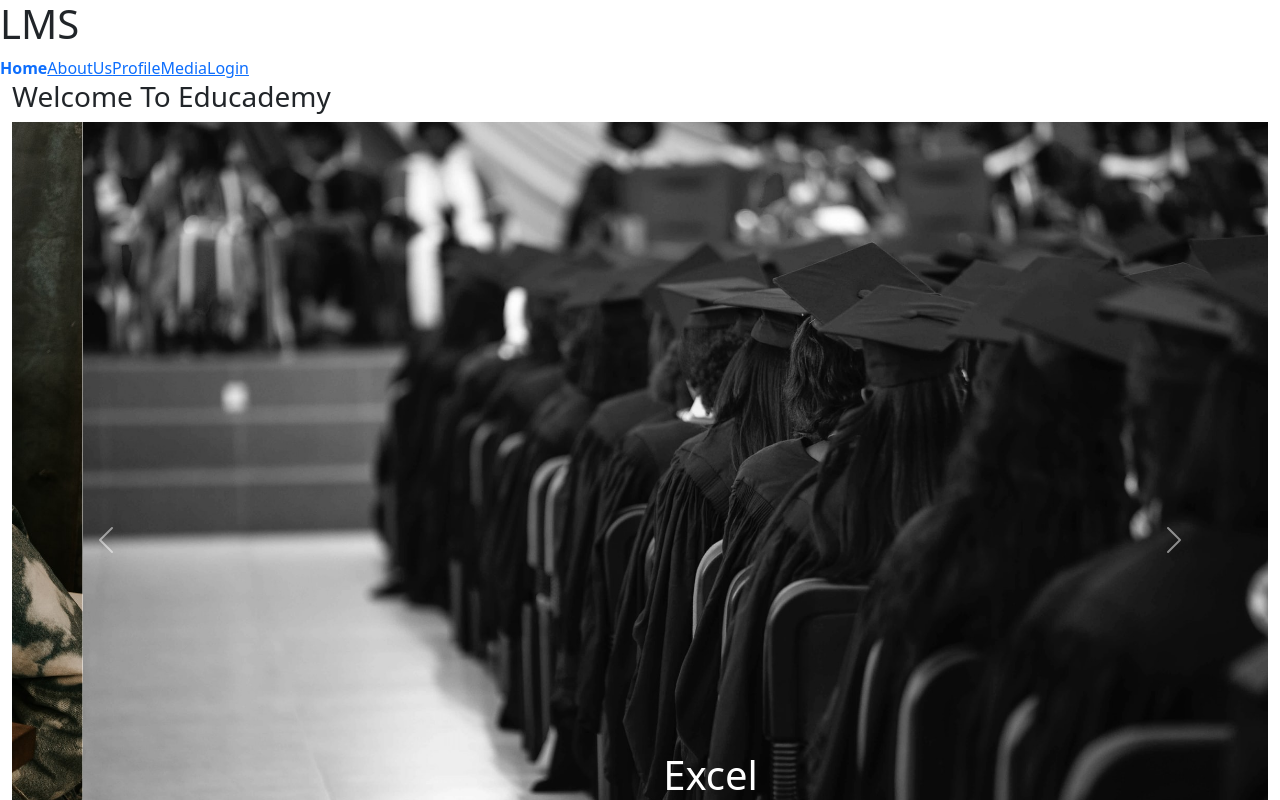
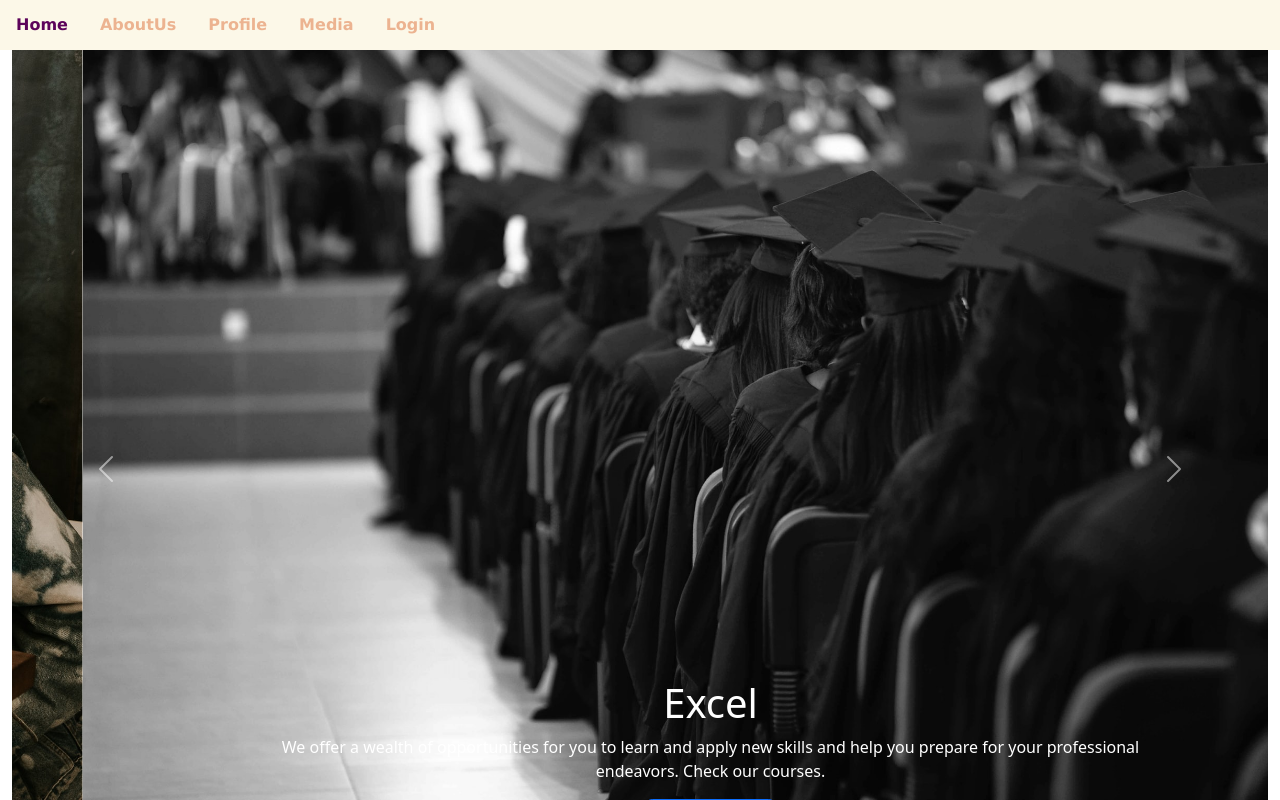
Before and after one commit to ankita2310/LearningManangementSystem, a React (Create React App) app: page /#/ in a window 1280 px wide. Shown: the top 800 px of the page. Built offline with nearby package versions, Linux system fonts and the light colour scheme.

Commit message:
navbar styling

```diff
--- a/src/App.js
+++ b/src/App.js
@@ -15,7 +15,7 @@ function App() {
     <AuthProvider>
      <HashRouter>
         <div>
-          <h1 className="pageHeader">LMS</h1>
+
             <>
             <Navbar/>
               </>
--- a/src/Components/Home.js
+++ b/src/Components/Home.js
@@ -9,7 +9,7 @@ export const Home=()=>{
         <div className='container-fluid' >
         <div className="row">
         <div className="col-sm-12">
-        <h3>Welcome To Educademy</h3>
+
         </div>
         </div>
         <div className="row">
@@ -27,7 +27,7 @@ export const Home=()=>{
             We have been preparing the students for the future. Sign up for
             the best academic experience.
           </p>
-          <a href="#" class="btn btn-lg btn-primary">Sign up Today</a>
+          <a href="#0" class="btn btn-lg btn-primary">Sign up Today</a>
         </Carousel.Caption>
         </Carousel.Item>
         <Carousel.Item>
@@ -43,7 +43,7 @@ export const Home=()=>{
             skills and help you prepare for your professional endeavors. Check
             our courses.
           </p>
-          <a href="#" class="btn btn-lg btn-primary">Course list</a>
+          <a href="#0" class="btn btn-lg btn-primary">Course list</a>
         </Carousel.Caption>
         </Carousel.Item>
         <Carousel.Item>
--- a/src/Components/Navbar.js
+++ b/src/Components/Navbar.js
@@ -1,6 +1,6 @@
 
 import React from 'react';
-import { NavLink } from 'react-router-dom';
+import {Nav, NavLink } from './NavbarElem';
 import { useAuth } from '../utility/auth';
 
 export const Navbar =()=>{
@@ -14,7 +14,7 @@ export const Navbar =()=>{
     const auth=useAuth()
 
 return(
-    <nav>
+    <Nav>
         <NavLink style={navLinkStyles} to="/">Home</NavLink>
         <NavLink style={navLinkStyles} to="/aboutUs">AboutUs</NavLink>
         <NavLink style={navLinkStyles} to="/profile">Profile</NavLink>
@@ -25,6 +25,6 @@ return(
                 <NavLink style={navLinkStyles} to="/login">Login</NavLink>
             )
         }
-    </nav>
+    </Nav>
 )
 }
--- a/src/Components/style.css
+++ /dev/null
@@ -1,76 +0,0 @@
-.img-class {
-    width: 100%;
-  }
-  body {
-    font-family: Arial, Helvetica, sans-serif;
-    margin: 0;
-  }
-
-  html {
-    box-sizing: border-box;
-  }
-
-  *,
-  *:before,
-  *:after {
-    box-sizing: inherit;
-  }
-
-  .column {
-    float: left;
-    width: 33.3%;
-    margin-bottom: 16px;
-    padding: 0 8px;
-  }
-
-  .card {
-    box-shadow: 0 4px 8px 0 rgba(0, 0, 0, 0.2);
-    margin: 8px;
-  }
-
-  .about-section {
-    padding: 50px;
-    text-align: center;
-    color: white;
-  }
-
-  .container {
-    padding: 0 16px;
-  }
-
-  .container::after,
-  .row::after {
-    content: '';
-    clear: both;
-    display: table;
-  }
-
-  .title {
-    color: black;
-  }
-
-  .button {
-    border: none;
-    outline: 0;
-    display: inline-block;
-    padding: 8px;
-    color: white;
-    background-color: #000;
-    text-align: center;
-    cursor: pointer;
-    width: 100%;
-  }
-
-  .button:hover {
-    background-color: #555;
-  }
-
-  .contact{
-    margin-left: 350px;
-    margin-top: 100px;
-      }
-
-  .Home{
-    text-align: center;
-    font-family:'Lucida Sans', 'Lucida Sans Regular', 'Lucida Grande', 'Lucida Sans Unicode', Geneva, Verdana, sans-serif;
-  }
```
